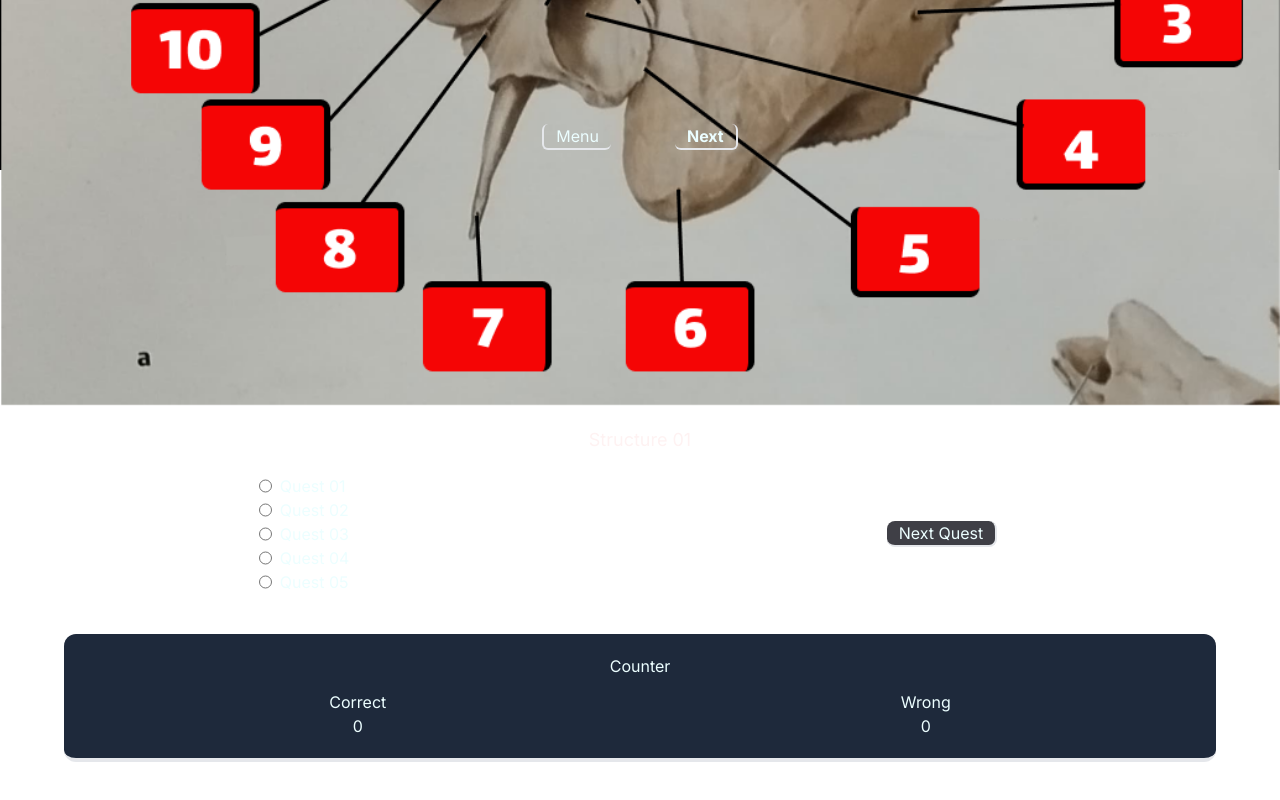
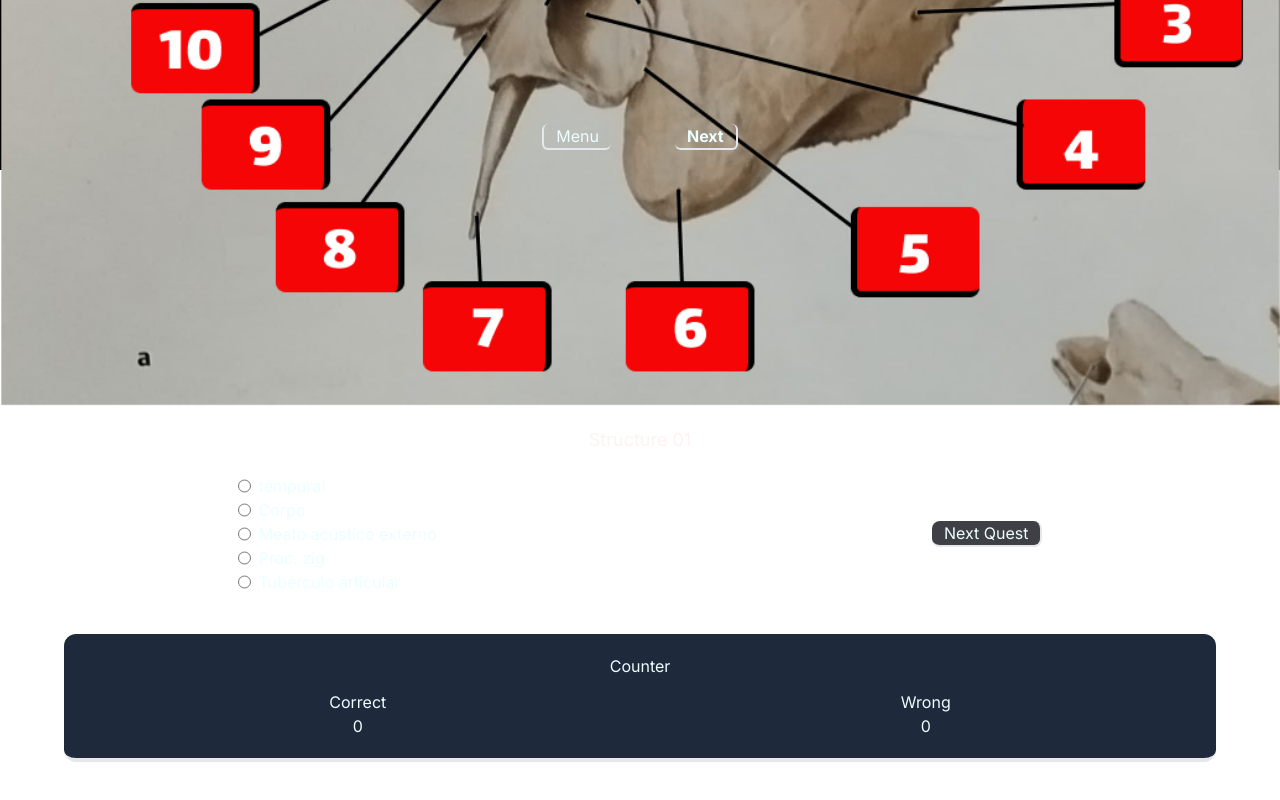
Before and after one commit to GreenProgramDev/odonto-anat-challenge, a Next.js app: page /menu/occipital/structure01 in a window 1280 px wide. Shown: the part 630-1430 px from the top of the page. Built offline with nearby package versions, Linux system fonts and the light colour scheme.

Commit message:
feat: creat function that makes options randim

```diff
--- a/src/app/menu/occipital/structure01/page.tsx
+++ b/src/app/menu/occipital/structure01/page.tsx
@@ -4,10 +4,13 @@ import PageOne from '../../../../../public/assets/pageA1.png';
 import OptionsAnswer from '@/components/OptionsAnswer';
 import ButtonBack from '@/components/ButtonBack';
 import Link from 'next/link';
+import generateQuestions from '@/app/utils/helper/generateQuestions';
+import namesBones from '@/app/utils/constants/namesBones';
+
 
 export default function Structure01() {
 
-
+    let quests = generateQuestions(namesBones, "temporal")
     return (
         <>
             <div className=" bg-black h-screen flex flex-col items-center ">
@@ -18,13 +21,13 @@ export default function Structure01() {
                 <div className='flex justify-around items-center px-5'>
                     <div className='mr-10 pr-5'>
             {/* options from quest received component what render four wrong and one correct*/}
-                        <OptionsAnswer name='option' >Quest 01</OptionsAnswer>
-                        <OptionsAnswer name='option' >Quest 02</OptionsAnswer>
-                        <OptionsAnswer name='option' >Quest 03</OptionsAnswer>
-                        <OptionsAnswer name='option' >Quest 04</OptionsAnswer>
-                        <OptionsAnswer name='option' >Quest 05</OptionsAnswer>
+            {quests.map((quest) => (
+                <OptionsAnswer key={quest} name='option'>{quest}</OptionsAnswer>
+            ))}
+
+
                     </div>
-                    <button className='text-cyan-50 mr-6 my-6 p-3 h-5  bg-zinc-700 flex items-center text-center border-b-2 border-r-2 rounded-lg'  type='button'>Next Quest</button>
+                    <button className='text-cyan-50      my-6 p-3  h-5  bg-zinc-700 flex items-center text-center border-b-2 border-r-2 rounded-lg'  type='button'>Next Quest</button>
                 </div>
 
                 <div className='bg-slate-800 flex flex-col pb-2 mx-16 my-10 border-b-4 rounded-xl'>
--- /dev/null
+++ b/src/app/utils/constants/namesBones.ts
@@ -0,0 +1,37 @@
+const namesBones = [
+    "Face Temporal",
+    "Proc. zig",
+    "Fossa Mandibular",
+    "Poro acústico externo",
+    "Tubérculo articular",
+    "Proc. mastóide",
+    "Fissura timpanomastóidea",
+    "Canal carótico",
+    "forame estilomastóideo",
+    "Sulcos arteriais",
+    "Fissura petrotimpânica",
+    "Proc. estilóide",
+    "Meato acústico externo",
+    "Fossa pterigóidea",
+    "Forame mastóideo",
+    "Lâmina medial",
+    "Sela turca",
+    "Forame oval",
+    "Proc. zigomático",
+    "Proc. estilóide",
+    "Sulco do seio sigmóide",
+    "Fossa jugular",
+    "Face Temporal",
+    "Corpo",
+    "Hâmulo pterigóideo",
+    "Fissura orbital superior",
+    "Crista esfenoidal",
+    "Abertura do seio esfenoidal",
+    "Asa menor",
+    "Asa maior",
+    "Forame redondo",
+    "Lâmina lateral",
+]
+
+
+export default namesBones
--- /dev/null
+++ b/src/app/utils/helper/generateQuestions.ts
@@ -0,0 +1,21 @@
+
+const generateQuestions = ( namesBones: string[], rightAnswer: string  ) => {
+
+    let variedNames = namesBones.filter((nameBone) => nameBone !== rightAnswer);
+
+    for ( let i = 0; i < variedNames.length; i++ ) {
+
+        const randomIndex: number = Math.floor(Math.random() * (i + 1));
+
+         [variedNames[i], variedNames[randomIndex]] = [variedNames[randomIndex], variedNames[i]]
+
+    }
+
+    let slicedVariedNames = variedNames.slice(0,4)
+    slicedVariedNames.push(rightAnswer)
+
+    return slicedVariedNames.sort(() => Math.random() - 0.5);
+
+}
+
+export default generateQuestions
--- a/src/components/OptionsAnswer.tsx
+++ b/src/components/OptionsAnswer.tsx
@@ -9,7 +9,7 @@ interface IOptionsAnswer {
 const OptionsAnswer = (props:IOptionsAnswer) => {
 
     return (
-        <div className="flex justify-between text-cyan-50">
+        <div className="flex justify-start text-cyan-50">
             <label className="flex gap-2">
                 <input  type="radio" name={props.name} />
                 {props.children}
```
